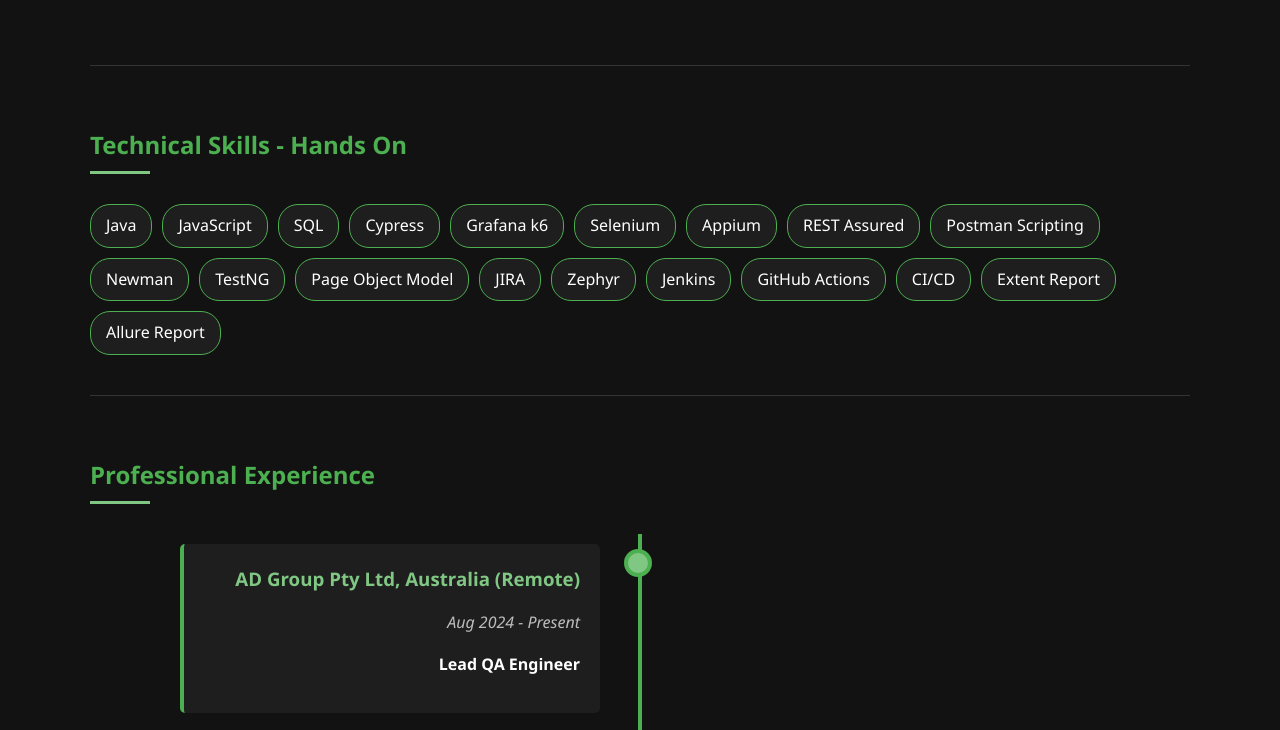
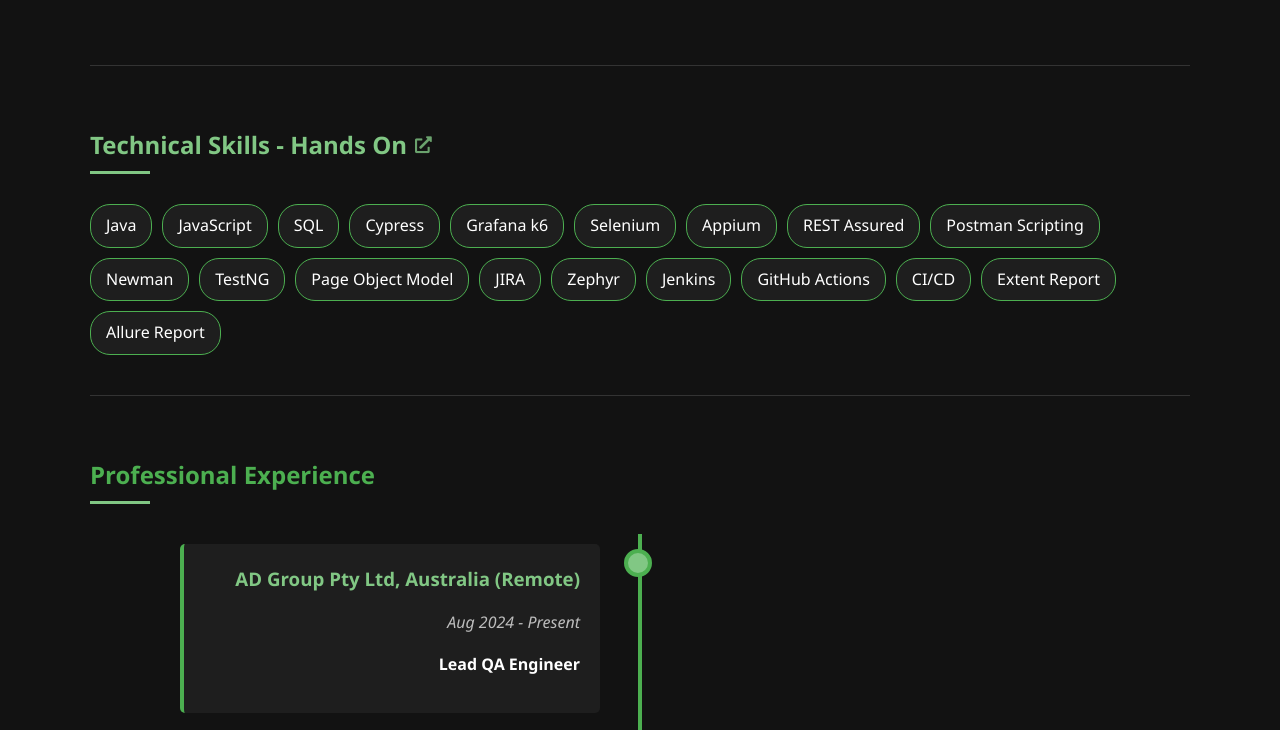
Before and after one commit to imransdet/imransdet.github.io, a website built with webpack: page index.html in a window 1280 px wide. Shown: the part 1000-1730 px from the top of the page. Built offline with nearby package versions, Linux system fonts and the light colour scheme.

Commit message:
added link for skill

```diff
--- a/css/style.css
+++ b/css/style.css
@@ -337,3 +337,21 @@
 .contact-item:hover .copy-tooltip {
   opacity: 1;
 }
+
+.skills-header-link {
+  color: var(--light-accent);
+  text-decoration: none;
+  transition: color 0.3s ease;
+  display: inline-flex;
+  align-items: center;
+  gap: 8px;
+}
+
+.skills-header-link:hover {
+  color: var(--accent-color);
+}
+
+.skills-header-link i {
+  font-size: 0.7em;
+  opacity: 0.8;
+}
--- a/index.html
+++ b/index.html
@@ -71,7 +71,12 @@
   </section>
 
   <section id="skills">
-    <h2>Technical Skills - Hands On</h2>
+    <h2>
+      <a href="https://github.com/imransdet" target="_blank" class="skills-header-link">
+        Technical Skills - Hands On
+        <i class="fas fa-external-link-alt"></i>
+      </a>
+    </h2>
     <div class="skills-container">
       <span class="skill">Java</span>
       <span class="skill">JavaScript</span>
@@ -276,7 +281,7 @@
     <h2>Professional Certification</h2>
     <div class="timeline-content">
       <h3>International Software Testing Qualifications Board</h3>
-      <p class="date">July, 21</p>
+      <p class="date">Nov, 21</p>
       <p>ISTQB-CTFL</p>
     </div>
   </section>
```
